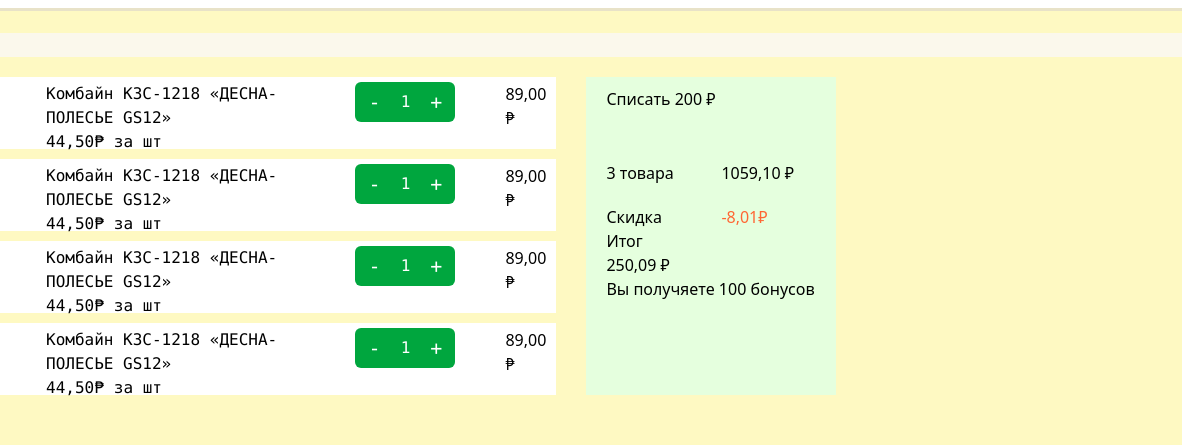
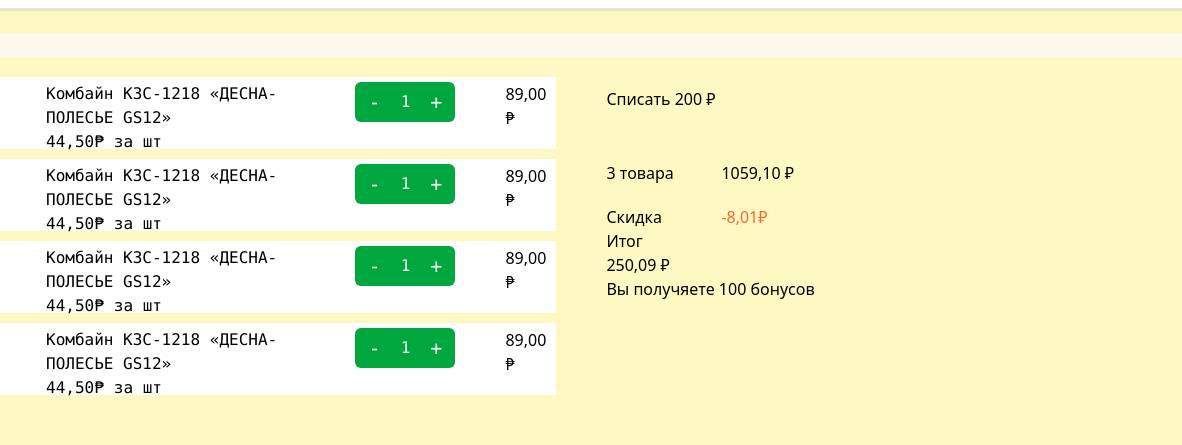
Before and after one commit to MAXKAMOVILHOMJON/market, a plain HTML site: page pen/Basket.html in a window 1280 px wide. Shown: the part 67-512 px from the top of the page, 98-1280 px from the left. Drawn offline with nearby package versions, Linux system fonts and the light colour scheme; files whose address does not match are found by name.

Commit message:
bfjngbfg

```diff
--- a/pen/Basket.html
+++ b/pen/Basket.html
@@ -134,7 +134,7 @@
 
 
         </div>
-        <div class="bg-[#E5FFDE] max-w-[250px] w-full px-[20px]  py-[10px]">
+        <div class="bg-[] max-w-[250px] w-full px-[20px]  py-[10px]">
           <h6>Списать 200 ₽ </h6>
           <div class="grid grid-cols-2  gap-[20px] mt-[50px]   ">
             <p>3 товара</p>
```
